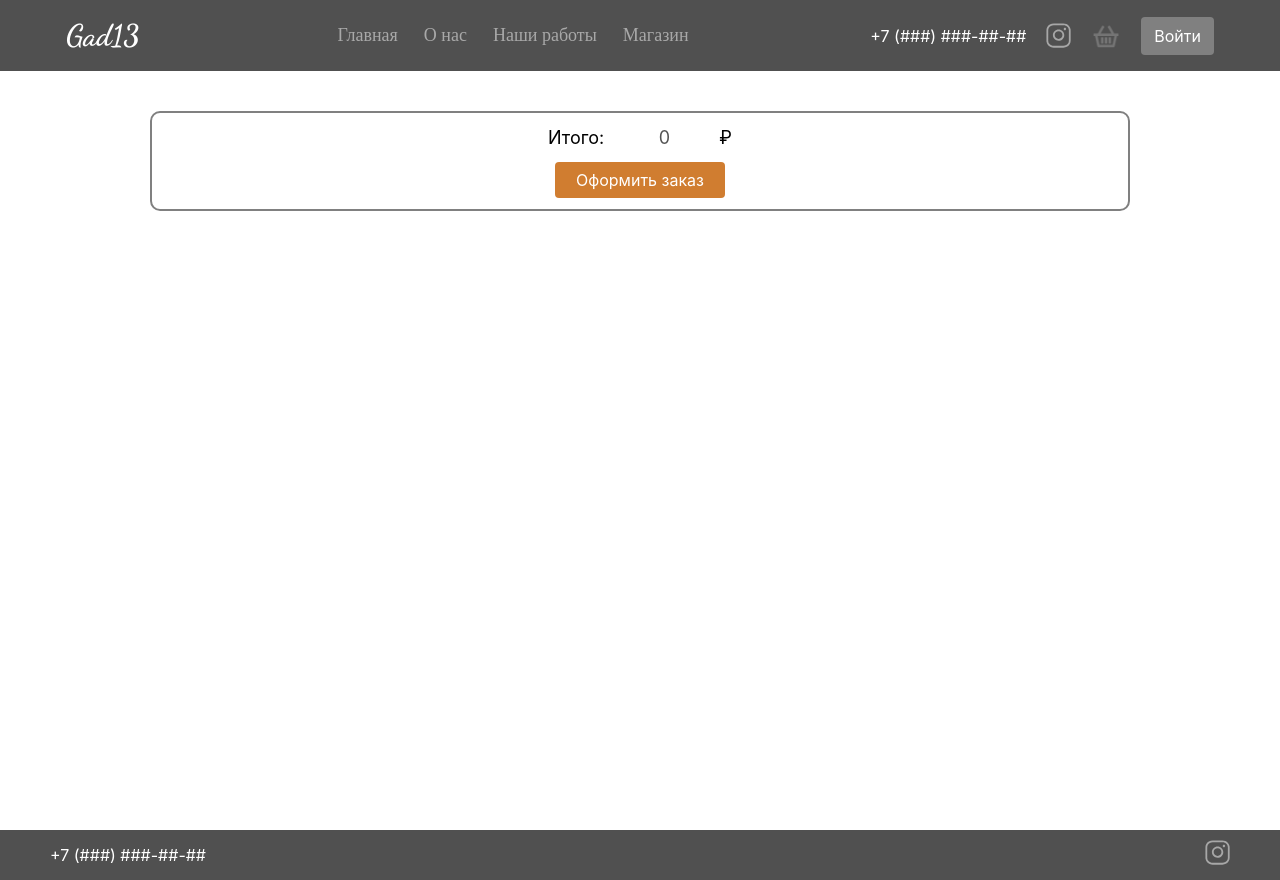
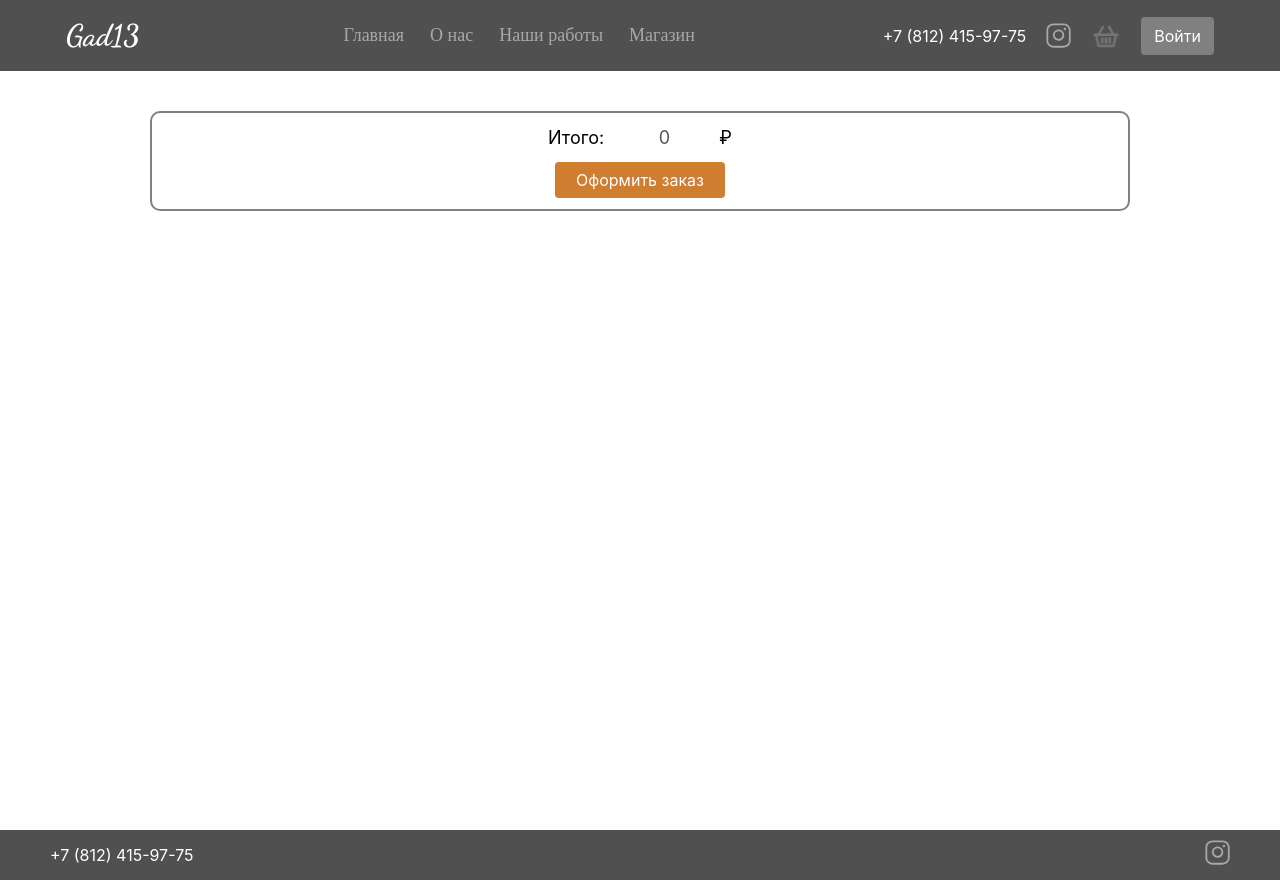
Before and after one commit to N1K1ta-blip/katya-diplom, a Django app: page /store/cart/ in a window 1280 px wide. Run offline with Django 3.2, Linux system fonts and the light colour scheme; data comes from the database, SQL or seed files in the repository; both versions use the stored data as it was after the commit; some libraries are stand-ins or nearby versions; some web fonts are replaced.

Commit message:
phone number

```diff
--- a/store/templates/cart.html
+++ b/store/templates/cart.html
@@ -118,7 +118,6 @@
           </div>
           <div class="col-12">
             <p style="font-size: 20px; font-weight: 500">Способ оплаты:</p>
-            <p style="font-size: 18px"><input name="payment_place" type="radio" value="ONL" onclick="document.getElementsByClassName('delivery_input')[1].style.display = 'none'"> Онлайн</p>
             <p style="font-size: 18px"><input name="payment_place" type="radio" value="OFL" onclick="document.getElementsByClassName('delivery_input')[1].style.display = 'block'"> При получении</p>
             <div class="delivery_input" style="width: 100%; margin-top: 15px; display: none">
               <p style="font-size: 18px"><input name="payment_type" type="radio" value="CAR" onclick="document.getElementsByClassName('delivery_input')[2].style.display = 'none'"> Картой</p>
--- a/templates/base.html
+++ b/templates/base.html
@@ -42,7 +42,7 @@
         </li> -->
       </ul>
       <form class="form-inline my-2 my-lg-0">
-        <a href="">+7 (###) ###-##-##</a>
+        <a href="tel: 88124159775">+7 (812) 415-97-75</a>
         <img src="{% static 'img/instagram.svg' %}" class="instargam" alt="">
       </form>
     </div>
@@ -53,7 +53,7 @@
     {% endblock %}
 
 <footer>
-  <p>+7 (###) ###-##-##</p>
+  <p>+7 (812) 415-97-75</p>
   <div>
     <img src="{% static 'img/instagram.svg' %}" class="instargam" alt="">
   </div>
--- a/templates/base_store.html
+++ b/templates/base_store.html
@@ -58,7 +58,7 @@
             <a class="dropdown-item exit" href="index.html">Выйти</a>
           </div>
         </div> -->
-        <a href="">+7 (###) ###-##-##</a>
+        <a href="">+7 (812) 415-97-75</a>
         <img src="{% static 'img/instagram.svg' %}" class="instargam" alt="">
         <img src="{% static 'img/cart_96642.png' %}" class="cart" alt="" onclick="window.location.href = '/store/cart/';">
         {% if user.is_authenticated %}
@@ -88,7 +88,7 @@
     {% endblock %}
 
 <footer>
-  <p>+7 (###) ###-##-##</p>
+  <p>+7 (812) 415-97-75</p>
   <div>
     <img src="{% static 'img/instagram.svg' %}" class="instargam" alt="">
   </div>
```
Also changed, not shown: db.sqlite3, store/models.py (line endings or trailing spaces), store/templates/store.html (line endings or trailing spaces), store/views.py (line endings or trailing spaces).
